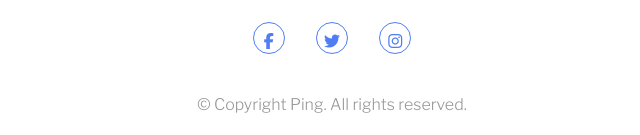
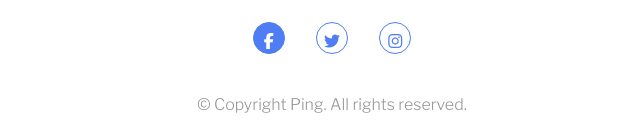
Before and after one commit to abdmud/ping-coming-soon-page, a plain HTML site: page index.html in a window 1280 px wide. In both pictures the pointer is over the icon 576 px from the left and 728 px from the top of the page. Shown: the part 691-826 px from the top of the page, 308-948 px from the left. Drawn offline with nearby package versions, Linux system fonts and the light colour scheme.

Commit message:
desktop complete

```diff
--- a/styles.css
+++ b/styles.css
@@ -86,7 +86,11 @@ i::before {
     justify-content: center;
     margin-top: 20%;
 }
-
+i:hover {
+    background-color: var(--blue);
+    color: white;
+    cursor: pointer;
+}
 .copyright{
     color: var(--gray);
 }
```
